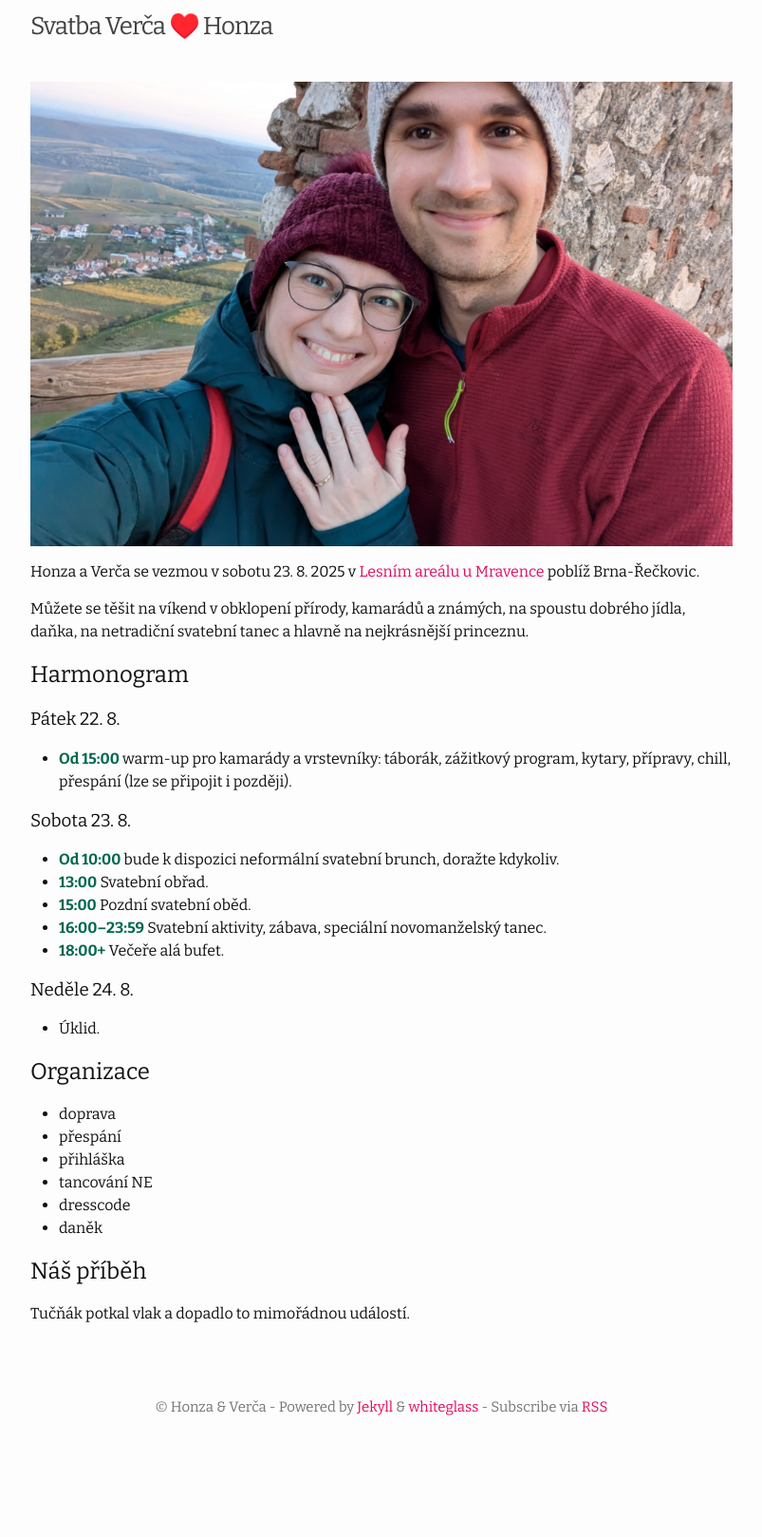
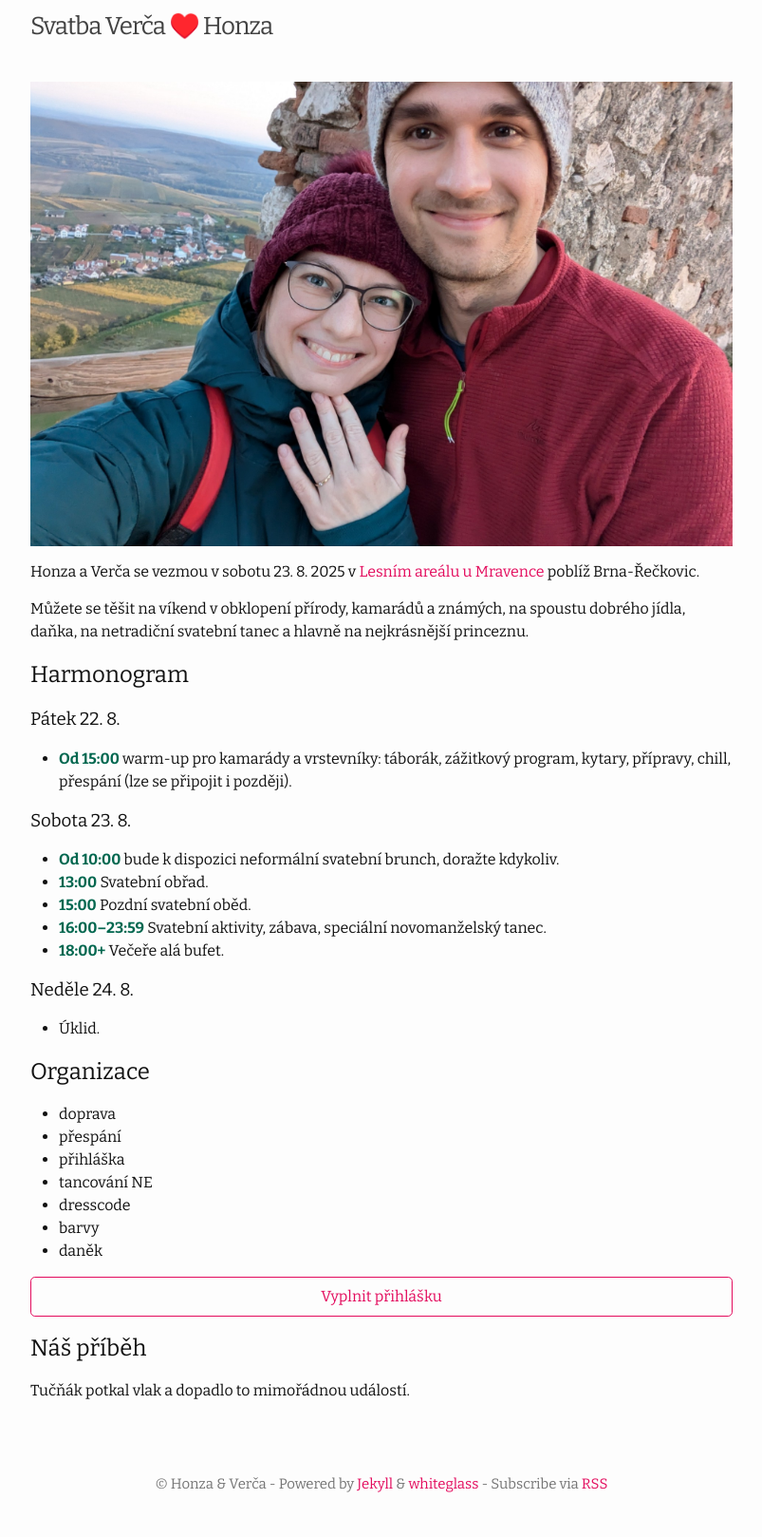
Before and after one commit to malinajan/svatba-web, a Jekyll site: the page built from index.md, in a window 1280 px wide. Shown: the whole page at 95% size, without its empty margins (238-1041 px from the left). Built offline with Jekyll 4.4.1, drawn with Linux system fonts in a browser that asks for light colours; before the commit the page ends 1537 px from its top, so only the background shows below that.

Commit message:
Add submission button template.

```diff
--- a/_sass/whiteglass/_base.scss
+++ b/_sass/whiteglass/_base.scss
@@ -223,3 +223,29 @@ pre {
   display: table;
   clear: both;
 }
+
+
+
+/**
+ * Button
+ */
+.btn {
+    border-radius: 0.3em;
+    border: 1px solid;
+    display: inline-block;
+    padding: 0.5em 0.75em;
+}
+
+a.btn:hover {
+    background: $brand-color;
+    color: $background-color;
+    text-decoration: none;
+}
+
+.btn-center {
+    margin: 15px auto 15px auto;
+    display: flex;
+    justify-content: center;
+    align-items: center;
+    text-align: center;
+}
--- a/index.md
+++ b/index.md
@@ -37,7 +37,10 @@ princeznu.
 * přihláška
 * tancování NE
 * dresscode
+* barvy
 * daněk
+
+<a class="btn btn-center" href="struct">Vyplnit přihlášku</a>
 
 ## Náš příběh
 
```
